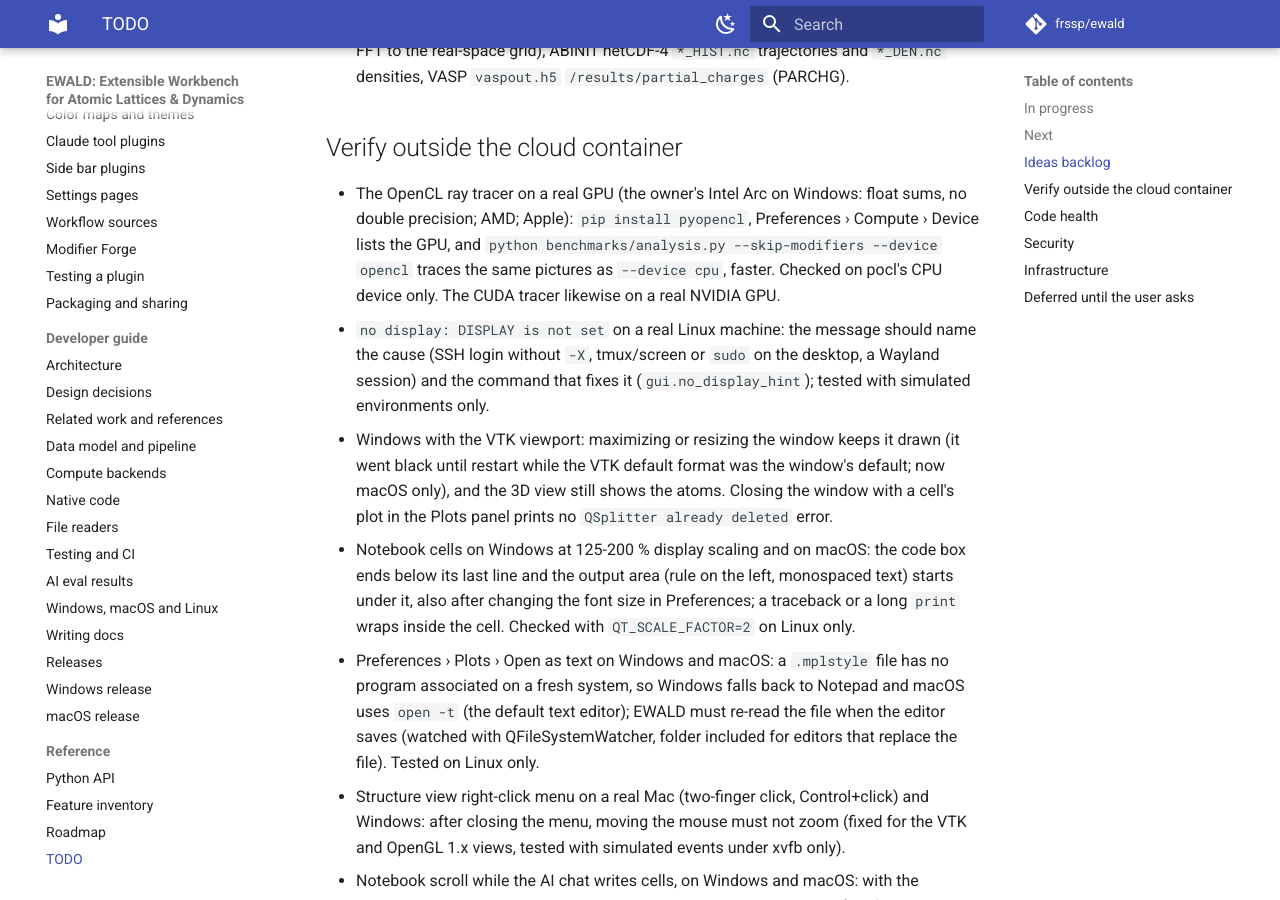
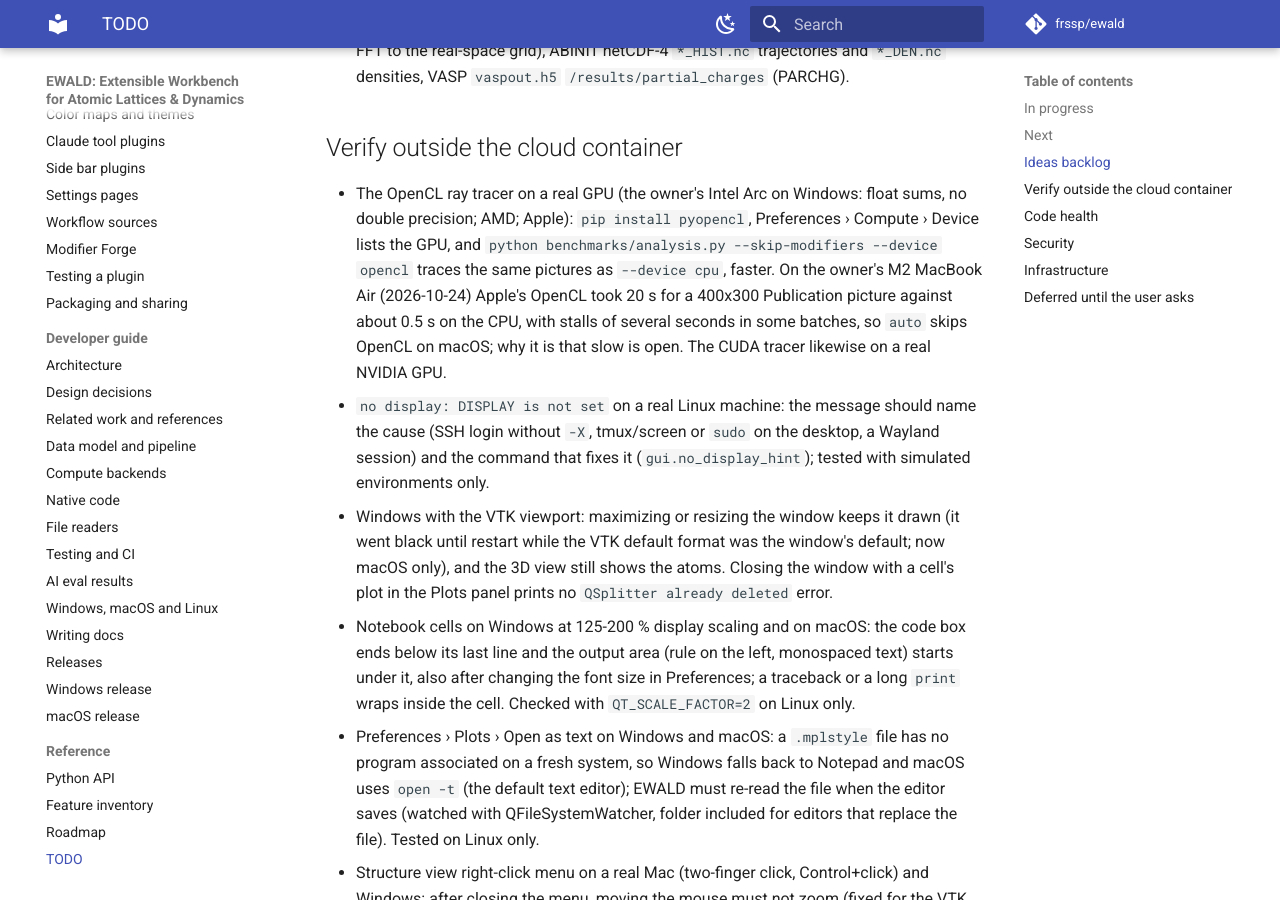
Before and after one commit to frssp/ewald, an MkDocs documentation site: the page built from docs/todo.md, in a window 1280 px wide and 900 px high, scrolled down 17340 px. Built offline with MkDocs 1.6.1 and Material for MkDocs 9.7.7, drawn with Linux system fonts in a browser that asks for light colours; comment, search, counter and statistics services are not loaded.

Commit message:
GPU ray tracer: device='auto' skips Apple's OpenCL
On an M2 MacBook Air Apple's OpenCL traced a Publication picture about 40x
slower than the CPU; device='opencl' still works there when asked for.

Co-Authored-By: Claude Opus 5.5 (1M context) <noreply@anthropic.com>

```diff
--- a/docs/todo.md
+++ b/docs/todo.md
@@ -600,7 +600,9 @@ From the feature-ideas review (2026-10-19), after the four in progress above.
 - The OpenCL ray tracer on a real GPU (the owner's Intel Arc on Windows: float sums, no double
   precision; AMD; Apple): `pip install pyopencl`, Preferences › Compute › Device lists the GPU,
   and `python benchmarks/analysis.py --skip-modifiers --device opencl` traces the same pictures
-  as `--device cpu`, faster. Checked on pocl's CPU device only. The CUDA tracer likewise on a
+  as `--device cpu`, faster. On the owner's M2 MacBook Air (2026-10-24) Apple's OpenCL took
+  20 s for a 400x300 Publication picture against about 0.5 s on the CPU, with stalls of several
+  seconds in some batches, so `auto` skips OpenCL on macOS; why it is that slow is open. The CUDA tracer likewise on a
   real NVIDIA GPU.
 - `no display: DISPLAY is not set` on a real Linux machine: the message should name the cause
   (SSH login without `-X`, tmux/screen or `sudo` on the desktop, a Wayland session) and the
```
Also changed, not shown: docs/user/gpu.md (+3 -1 lines), docs/user/rendering.md (+1 -1 lines), 2 other files.
